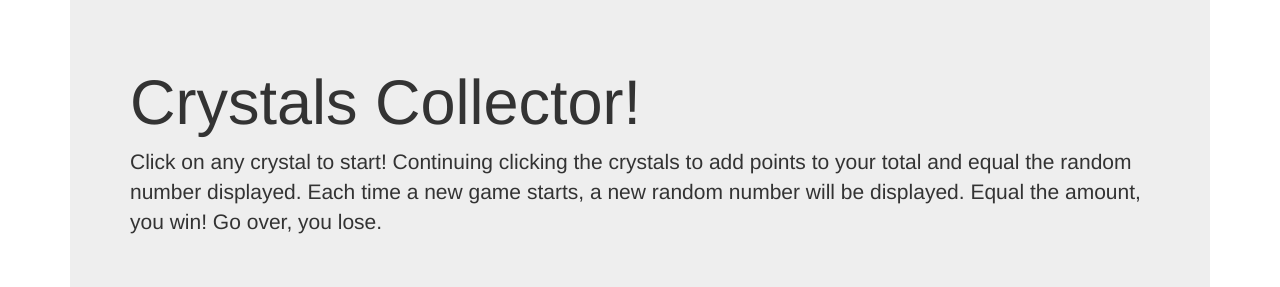
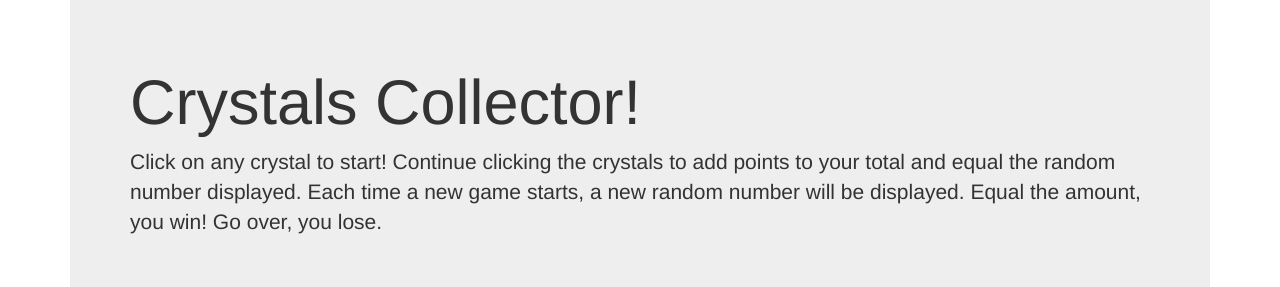
Before and after one commit to lancehenry/week-4-game, a plain HTML site: page index.html in a window 1280 px wide. Shown: the top 287 px of the page. Drawn offline with nearby package versions, Linux system fonts and the light colour scheme.

Commit message:
Minor HTML change

```diff
--- a/index.html
+++ b/index.html
@@ -34,7 +34,7 @@
         <!-- JUMBOTRON HEADER -->
         <header class="jumbotron">
             <h1>Crystals Collector!</h1>
-            <p class="directions">Click on any crystal to start! Continuing clicking the crystals to add points to your total and equal the random
+            <p class="directions">Click on any crystal to start! Continue clicking the crystals to add points to your total and equal the random
                 number displayed. Each time a new game starts, a new random number will be displayed. Equal the amount, you
                 win! Go over, you lose.</p>
         </header>
```
